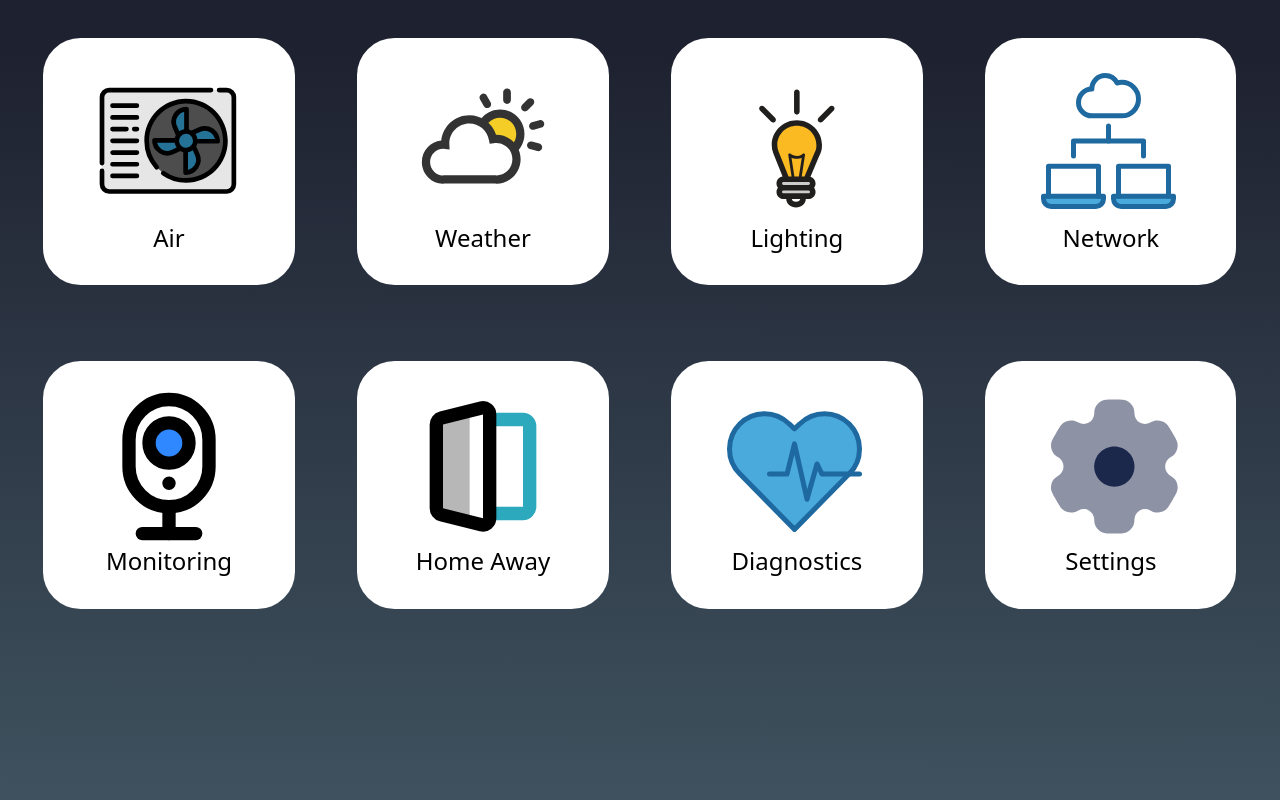
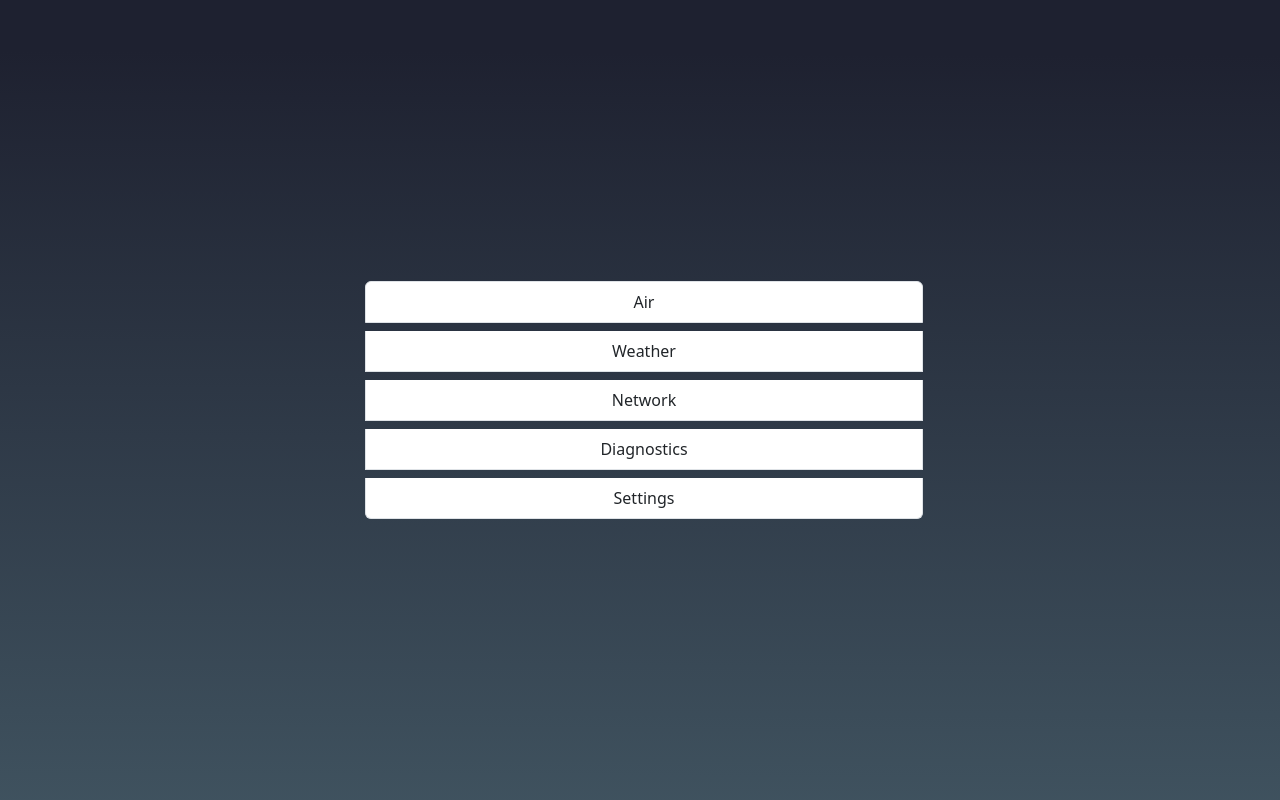
Before and after one commit to m-godlewski/boolhub, a Django app: page / in a window 1280 px wide. Run offline with Django 4.2, Linux system fonts and the light colour scheme; some libraries are stand-ins or nearby versions.

Commit message:
BH-53 - UI has been simplified to focus on creator functionality

```diff
--- a/central/static/css/main.css
+++ b/central/static/css/main.css
@@ -6,105 +6,3 @@ body {
   overflow: visible;
   background: linear-gradient(180.2deg, rgb(30, 33, 48) 6.8%, rgb(74, 98, 110) 131%);
 }
-
-.box {
-  display: flex;
-  flex-flow: column;
-  height: 100%;
-}
-.box .row.header {
-  flex: 0 1 auto;
-}
-.box .row.content {
-  flex: 1 1 auto;
-}
-.box .row.footer {
-  flex: 0 1 40px;
-}
-
-.tile{
-  width: 40%;
-  margin: 5%;
-  padding: 5%;
-  background: white;
-  border-radius: 15%;
-}
-.tile-image{
-  width: 40%;
-  height: 40%;
-}
-.tile-title{
-  color: black;
-}
-
-.lighting-box {
-  display: flex;
-  align-items: center;
-  justify-content: center;
-  background-color: #111217;
-}
-.lighting-container {
-  align-items: center;
-  justify-content: center;
-  height: 50%;
-}
-.lighting-room {
-  color: white;
-  border-radius: 10px;
-  justify-content: center;
-}
-.lighting-room-salon {
-  background-color: #14A44D;
-  height: 94%;
-}
-.lighting-room-bedroom {
-  background-color: #E4A11B;
-  height: 46%;
-}
-.lighting-room-bathroom {
-  background-color: #54B4D3;
-  height: 46%;
-}
-
-
-
-/* tablet */
-@media screen and (max-width: 1366px) and (orientation: landscape){
-  html,
-  body {
-    overflow: hidden;
-  }
-  .tile{
-    width: 20%;
-    margin: 3% 2.5% 3% 2.5%;
-    padding: 2%;
-  }
-  .tile-image{
-    width: 80%;
-    height: 100%;
-  }
-  .lighting-container {
-    align-items: center;
-    justify-content: center;
-    height: 80%;
-  }
-}
-
-
-
-/* desktop */
-@media screen and (min-width: 1366px) {
-  html,
-  body {
-    overflow: hidden;
-  }
-  .tile-image{
-    width: 50%;
-    height: 100%;
-  }
-  .lighting-container {
-    align-items: center;
-    justify-content: center;
-    height: 50%;
-  }
-}
--- a/central/website/templates/base.html
+++ b/central/website/templates/base.html
@@ -27,15 +27,13 @@
 
   </HEAD>
 
-  <BODY>
+  <BODY class="d-flex align-items-center">
 
     <!-- Main Box -->
-    <div class="box">
+    <div class="w-100">
 
       <!-- Content Row -->
-      <div class="row g-0 content">
-        {% block content %}{% endblock %}
-      </div>
+      {% block content %}{% endblock %}
 
     </div>
 
--- a/central/website/templates/index.html
+++ b/central/website/templates/index.html
@@ -7,98 +7,15 @@
 {% block content %}
 
     <!-- Main container -->
-    <div class="container">
+    <div class="container d-flex justify-content-center w-100">
 
-        <!-- First row -->
-        <div class="row g-0 row-cols-2">
-
-            <!-- Air -->
-            <div class="tile">
-                <center>
-                    <a href="http://192.168.0.250:3000/d/F8x_fd14z/powietrze?orgId=1&kiosk&refresh=60s">
-                        <img src="{% static 'images/air-conditioner.svg' %}" class="tile-image"/>
-                    </a>
-                    <figcaption><p class="h4 tile-title">Air</p></figcaption>
-                </center>
-            </div>
-
-            <!-- Weather -->
-            <div class="tile">
-                <center>
-                    <a href="http://192.168.0.250:3000/d/cce53fdf-217c-409b-9b44-0c91e47b3ac7/pogoda?orgId=1&kiosk&from=now&to=now%2B24h&refresh=60s">
-                        <img src="{% static 'images/weather.svg' %}" class="tile-image"/>
-                    </a>
-                    <figcaption><p class="h4 tile-title">Weather</p></figcaption>
-                </center>
-            </div>
-
-            <!-- Lighting -->
-            <div class="tile">
-                <center>
-                    <a href="/lighting">
-                        <img src="{% static 'images/light-bulb.svg' %}" class="tile-image"/>
-                    </a>
-                    <figcaption><p class="h4 tile-title">Lighting</p></figcaption>
-                </center>
-            </div>
-
-            <!-- Network -->
-            <div class="tile">
-                <center>
-                    <a href="http://192.168.0.250:3000/d/YRGtmDi4z/siec?orgId=1&kiosk&refresh=60s">
-                        <img src="{% static 'images/cld-cloud-computer-network.svg' %}" class="tile-image"/>
-                    </a>
-                    <figcaption><p class="h4 tile-title">Network</p></figcaption>
-                </center>
-            </div>
-
+        <div class="list-group w-50">
+            <a href="http://localhost:3000/d/F8x_fd14z/powietrze?orgId=1&kiosk&refresh=60s" type="button" class="list-group-item list-group-item-action text-center m-1">Air</a>
+            <a href="http://localhost:3000/d/cce53fdf-217c-409b-9b44-0c91e47b3ac7/pogoda?orgId=1&kiosk&from=now&to=now%2B24h&refresh=60s" type="button" class="list-group-item list-group-item-action text-center m-1">Weather</a>
+            <a href="http://localhost:3000/d/YRGtmDi4z/siec?orgId=1&kiosk&refresh=60s" type="button" class="list-group-item list-group-item-action text-center m-1">Network</a>
+            <a href="http://localhost:3000/d/e2edc076-5dd9-4609-863a-34bb97f70f07/wewnetrzne-statystyki?orgId=1&kiosk&refresh=60s" type="button" class="list-group-item list-group-item-action text-center m-1">Diagnostics</a>
+            <a href="/admin" type="button" class="list-group-item list-group-item-action text-center m-1">Settings</a>
         </div>
-
-        <!-- Second row -->
-        <div class="row g-0 row-cols-2">
-
-            <!-- Monitoring -->
-            <div class="tile">
-                <center>
-                    <a href="#">
-                        <img src="{% static 'images/camera-two.svg' %}" class="tile-image"/>
-                    </a>
-                    <figcaption><p class="h4 tile-title">Monitoring</p></figcaption>
-                </center>
-            </div>
-
-            <!-- Home Away -->
-            <div class="tile">
-                <center>
-                    <a href="#">
-                        <img src="{% static 'images/sign-out-alt-3.svg' %}" class="tile-image"/>
-                    </a>
-                    <figcaption><p class="h4 tile-title">Home Away</p></figcaption>
-                </center>
-            </div>
-
-            <!-- Diagnostics -->
-            <div class="tile">
-                <center>
-                    <a href="http://192.168.0.250:3000/d/e2edc076-5dd9-4609-863a-34bb97f70f07/wewnetrzne-statystyki?orgId=1&kiosk&refresh=60s">
-                        <img src="{% static 'images/gen-heart-rate.svg' %}" class="tile-image"/>
-                    </a>
-                    <figcaption><p class="h4 tile-title">Diagnostics</p></figcaption>
-                </center>
-            </div>
-
-            <!-- Settings -->
-            <div class="tile">
-                <center>
-                    <a href="/admin">
-                        <img src="{% static 'images/settings.svg' %}" class="tile-image"/>
-                    </a>
-                    <figcaption><p class="h4 tile-title">Settings</p></figcaption>
-                </center>
-            </div>
-
-        </div>
-
     </div>
 
 {% endblock %}
```
